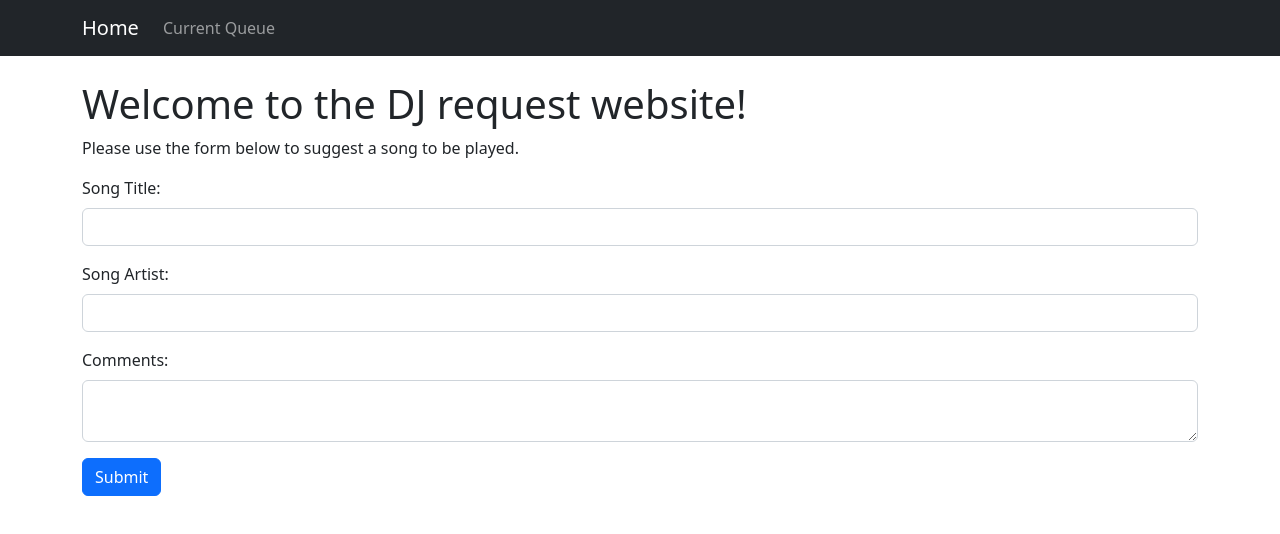
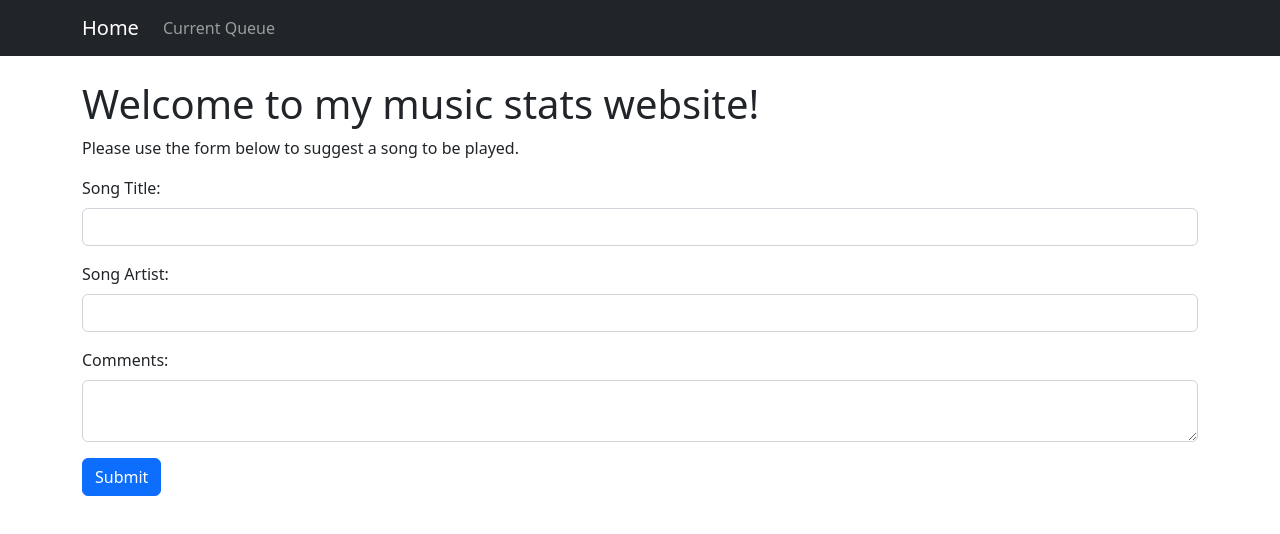
Before and after one commit to greendoescode/DJRequest, a Next.js app: page / in a window 1280 px wide. Shown: the top 534 px of the page. Built offline with nearby package versions, Linux system fonts and the light colour scheme; what spotify-web-api-js would draw is missing.

Commit message:
Updated Index Header

```diff
--- a/pages/index.js
+++ b/pages/index.js
@@ -87,7 +87,7 @@ function HomePage() {
         <Head>
           <title>Home - DJ</title>
         </Head>
-        <h1>Welcome to the DJ request website!</h1>
+        <h1>Welcome to my music stats website!</h1>
         <p>Please use the form below to suggest a song to be played.</p>
         <form onSubmit={handleSubmit}>
           <div className="mb-3">
```
